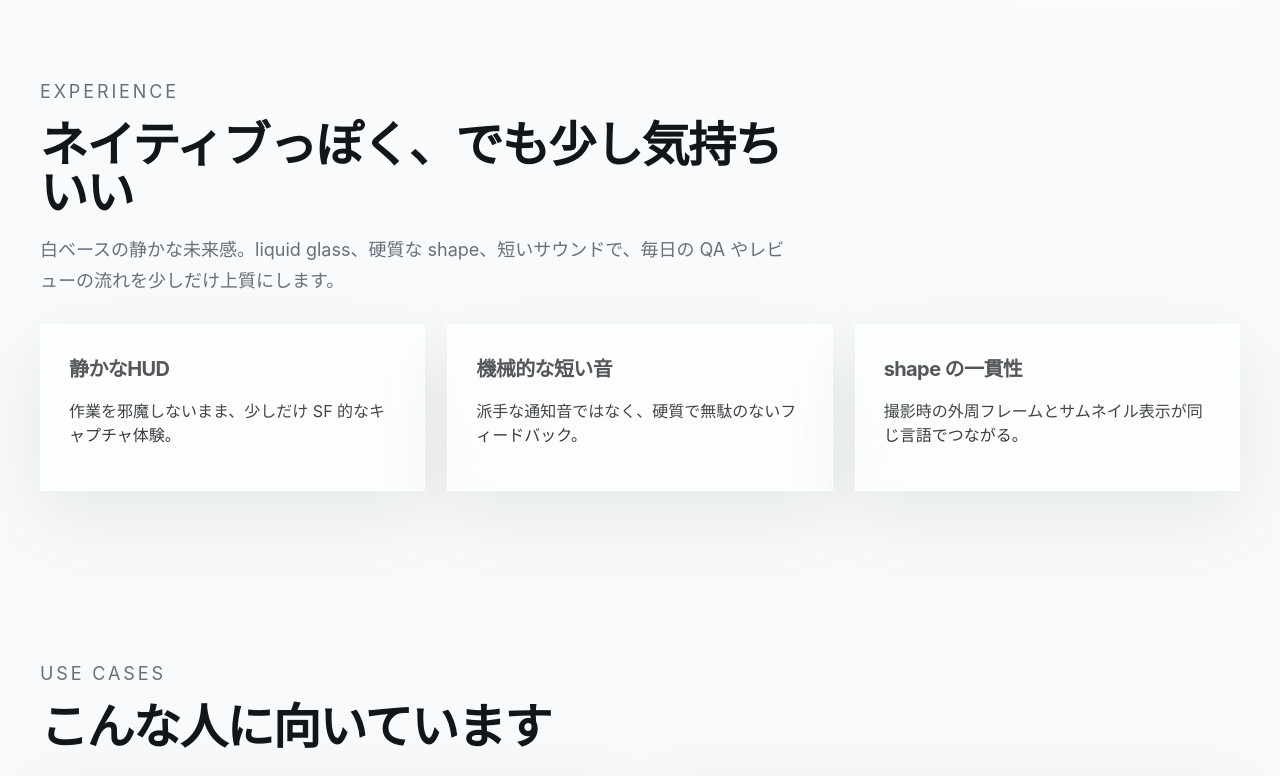
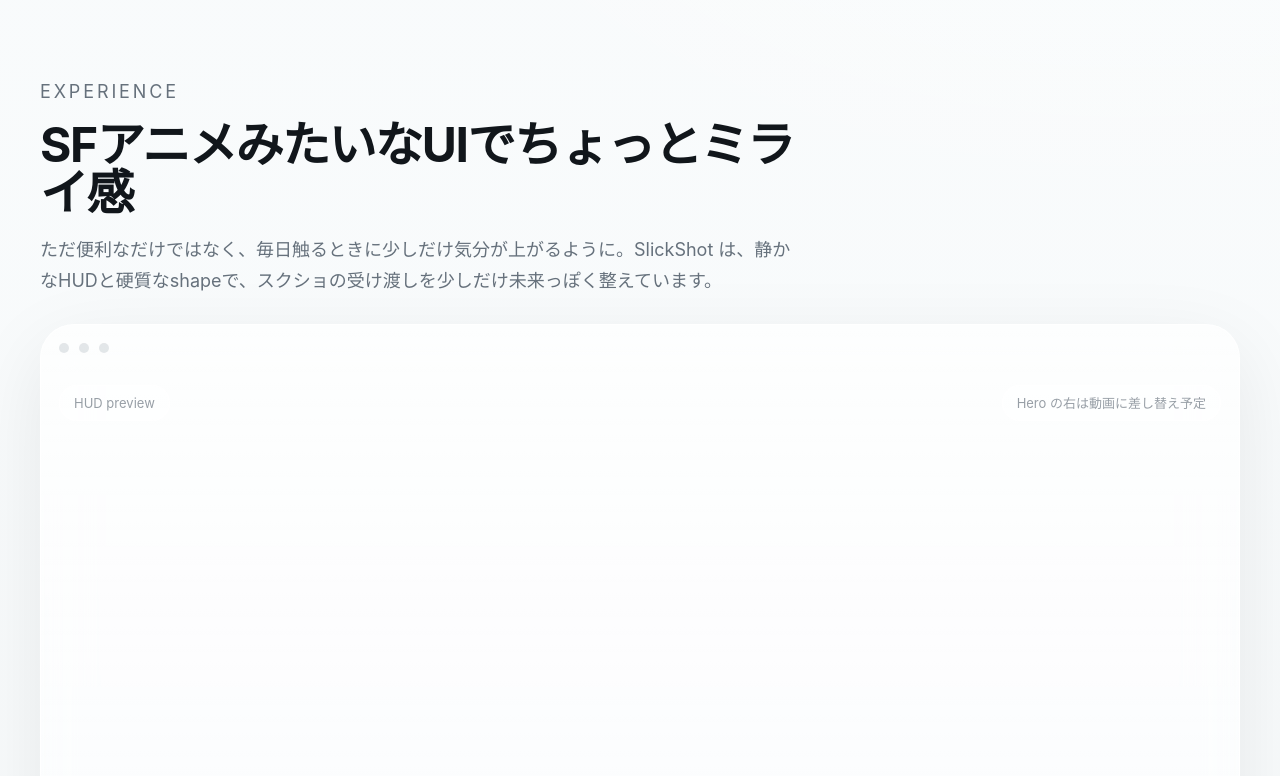
Before and after one commit to 70ki8suda/slick-shot, a plain HTML site: page docs/lp/index.html in a window 1280 px wide. Shown: the part 1880-2656 px from the top of the page. Drawn offline with Linux system fonts and the light colour scheme.

Commit message:
docs: reframe experience section around hud demo

```diff
--- a/docs/lp/index.html
+++ b/docs/lp/index.html
@@ -165,25 +165,67 @@
         <section class="experience-section">
           <div class="section-heading">
             <p class="section-kicker">Experience</p>
-            <h2>ネイティブっぽく、でも少し気持ちいい</h2>
+            <h2>SFアニメみたいなUIでちょっとミライ感</h2>
             <p>
-              白ベースの静かな未来感。liquid glass、硬質な shape、短いサウンドで、毎日の
-              QA やレビューの流れを少しだけ上質にします。
+              ただ便利なだけではなく、毎日触るときに少しだけ気分が上がるように。SlickShot
+              は、静かなHUDと硬質なshapeで、スクショの受け渡しを少しだけ未来っぽく整えています。
             </p>
           </div>
-          <div class="experience-grid">
-            <article class="glass-card">
-              <strong>静かなHUD</strong>
-              <p>作業を邪魔しないまま、少しだけ SF 的なキャプチャ体験。</p>
-            </article>
-            <article class="glass-card">
-              <strong>機械的な短い音</strong>
-              <p>派手な通知音ではなく、硬質で無駄のないフィードバック。</p>
-            </article>
-            <article class="glass-card">
-              <strong>shape の一貫性</strong>
-              <p>撮影時の外周フレームとサムネイル表示が同じ言語でつながる。</p>
-            </article>
+          <div class="experience-showcase glass-card">
+            <div class="mock-toolbar">
+              <span></span>
+              <span></span>
+              <span></span>
+            </div>
+
+            <div class="mock-canvas">
+              <div class="mock-editor">
+                <div class="mock-sidebar"></div>
+                <div class="mock-panel">
+                  <div class="mock-lines">
+                    <span></span>
+                    <span></span>
+                    <span></span>
+                    <span></span>
+                  </div>
+                </div>
+              </div>
+
+              <div class="capture-hud" aria-hidden="true">
+                <svg viewBox="0 0 420 300" class="hud-svg">
+                  <defs>
+                    <linearGradient id="hudGlassExperience" x1="0" x2="0" y1="0" y2="1">
+                      <stop offset="0%" stop-color="rgba(255,255,255,0.34)" />
+                      <stop offset="38%" stop-color="rgba(222,247,255,0.12)" />
+                      <stop offset="100%" stop-color="rgba(255,255,255,0.08)" />
+                    </linearGradient>
+                  </defs>
+                  <path
+                    class="hud-fill"
+                    d="M74 56 L321 56 L336 71 L336 188 L349 201 L349 250 L336 263 L76 263 L61 248 L61 70 Z"
+                  />
+                  <path
+                    class="hud-frame"
+                    pathLength="1"
+                    d="M74 56 L321 56 L336 71 L336 188 L349 201 L349 250 L336 263 L76 263 L61 248 L61 70 Z"
+                  />
+                  <path
+                    class="hud-inner"
+                    d="M93 75 L306 75 L318 87 L318 186 L329 197 L329 231 L318 243 L95 243 L83 231 L83 88 Z"
+                  />
+                </svg>
+                <div class="hud-thumbnail-stack">
+                  <div class="stack-card back"></div>
+                  <div class="stack-card mid"></div>
+                  <div class="stack-card front"></div>
+                </div>
+              </div>
+            </div>
+
+            <div class="mock-footer">
+              <div class="mock-chip">HUD preview</div>
+              <div class="mock-chip">Hero の右は動画に差し替え予定</div>
+            </div>
           </div>
         </section>
 
--- a/docs/lp/styles.css
+++ b/docs/lp/styles.css
@@ -491,7 +491,6 @@ h3 {
 }
 
 .story-strip,
-.experience-grid,
 .use-case-grid,
 .feature-grid,
 .faq-list {
@@ -509,7 +508,6 @@ h3 {
 .pricing-card,
 .final-cta,
 .faq-list details,
-.experience-grid article,
 .use-case-grid article {
   padding: 28px;
 }
@@ -551,15 +549,16 @@ h3 {
 }
 
 .feature-grid strong,
-.use-case-grid strong,
-.experience-grid strong {
+.use-case-grid strong {
   display: block;
   margin-bottom: 12px;
   font-size: 20px;
 }
 
-.experience-grid {
-  grid-template-columns: repeat(3, minmax(0, 1fr));
+.experience-showcase {
+  min-height: 620px;
+  border-radius: 34px;
+  padding: 18px;
 }
 
 .section-heading {
```
